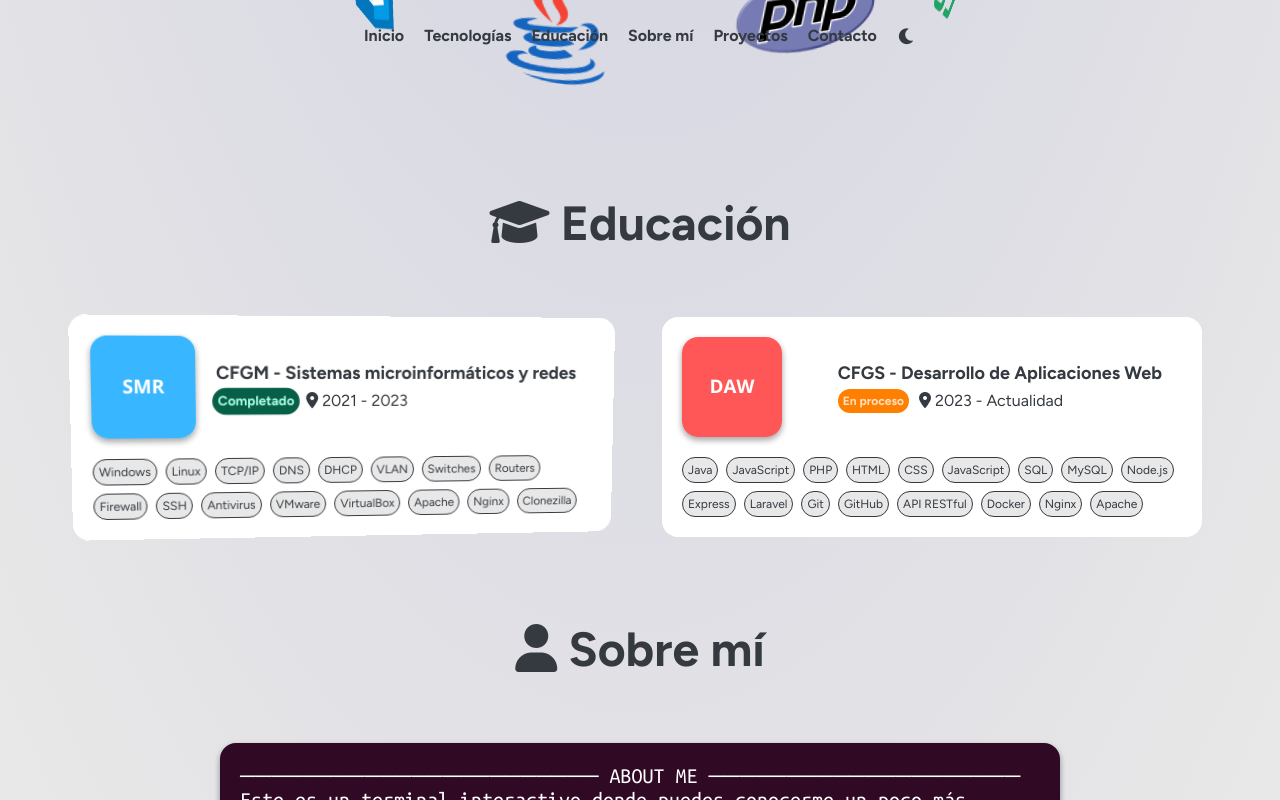
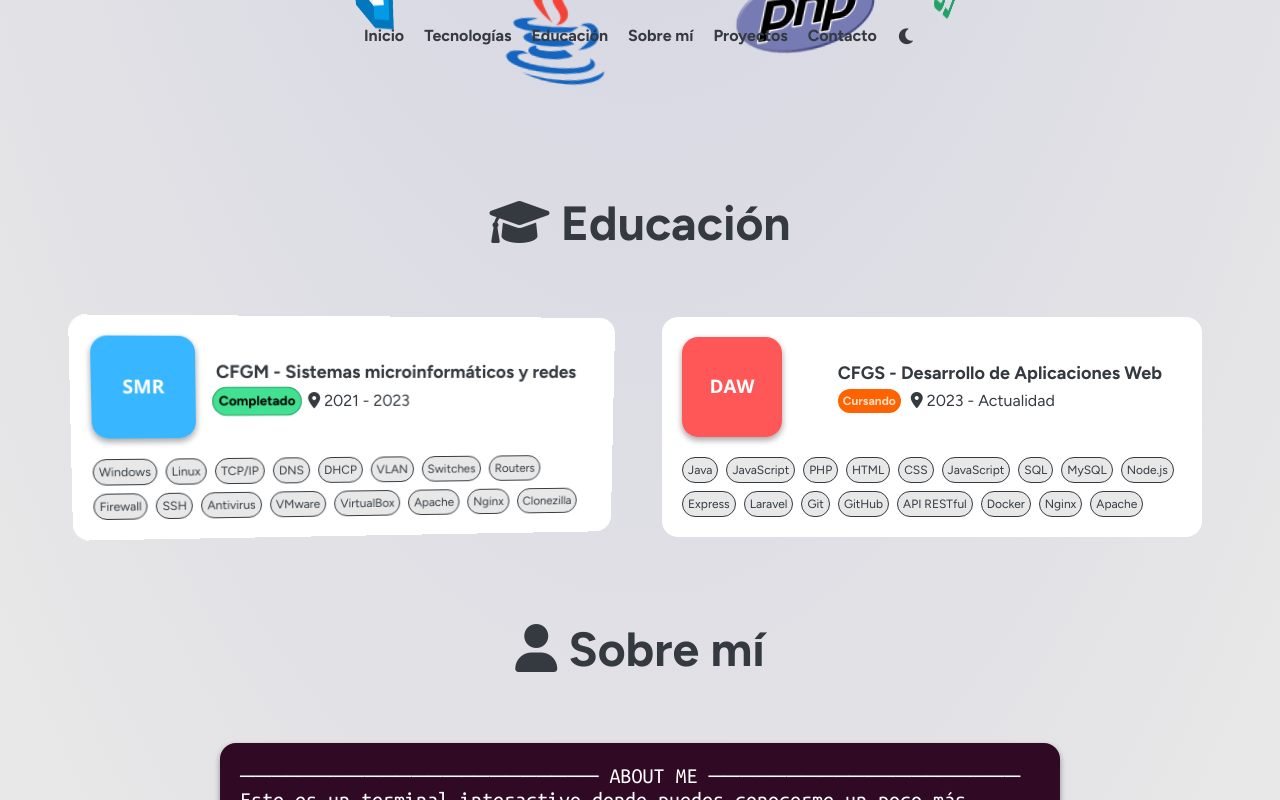
Before and after one commit to SrLopus/Portfolio, a React (Vite) app: page / in a window 1280 px wide. In both pictures the pointer is over the element "Completado". Shown: the part 991-1791 px from the top of the page. Built offline with nearby package versions, Linux system fonts and the light colour scheme.

Commit message:
Actualiza el texto de estado en Card.jsx y mejora los efectos de hover en style.css para las clases realizado y noRealizado.

```diff
--- a/src/components/Card.jsx
+++ b/src/components/Card.jsx
@@ -20,7 +20,7 @@ function Card({ img, titulo, realizado, fecha, tecnologias }) {
         <div className='card-cabecera-interior'>
           <h2 className='tituloCard'>{titulo}</h2>
           <div className='card-info'>
-            <span className={`${realizado === "true" ? "realizado" : "noRealizado"}`}>{realizado === "true" ? "Completado" : "En proceso"}</span>
+            <span className={`${realizado === "true" ? "realizado" : "noRealizado"}`}>{realizado === "true" ? "Completado" : "Cursando"}</span>
             <span className='card-fecha'><i className="fa-solid fa-location-dot"></i> {fecha}</span>
           </div>
         </div>
--- a/src/styles/style.css
+++ b/src/styles/style.css
@@ -146,8 +146,9 @@ html {
 }
 
 .realizado:hover{
-    background-color: #065F46;
-    color: #abffe6;
+    background-color: #42e091;
+    border: solid 1px #23a464;
+    color: black;
     scale: 1.10;
     animation: popMini 0.3s linear;
 }
@@ -161,17 +162,19 @@ html {
 .noRealizado{
     width: fit-content;
     border-radius: 2rem;
-    background-color: #ff8000;
+    background-color: #ff6201;
     color: #fddec3;
     font-weight: bold;
     font-size: 12px;
     margin: 0;
     padding: 5px;
+    transition: 0.3s;
 }
 
 .noRealizado:hover{
-    background-color: #ff6201;
-    color: #fddec3;
+    background-color: #ff9c5f;
+    border: solid 1px #ff6201;
+    color: black;
     scale: 1.10;
     animation: popMini 0.3s linear;
 }
```
